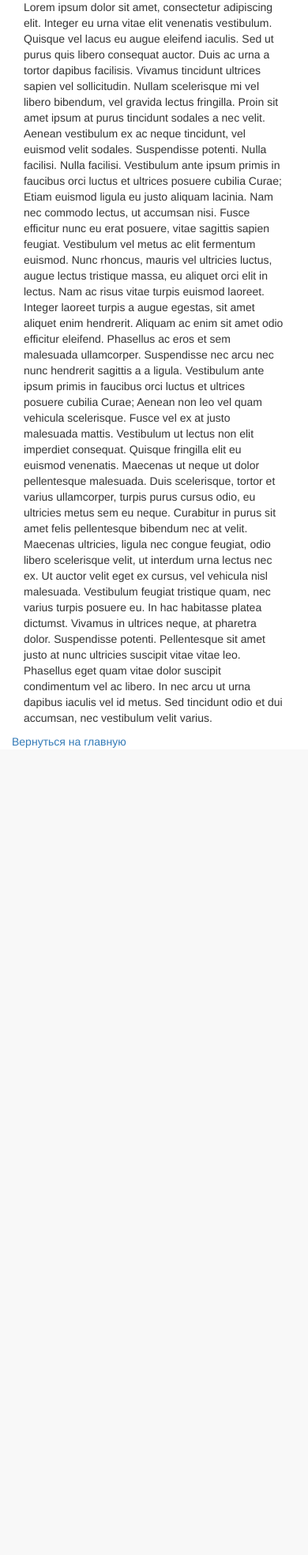
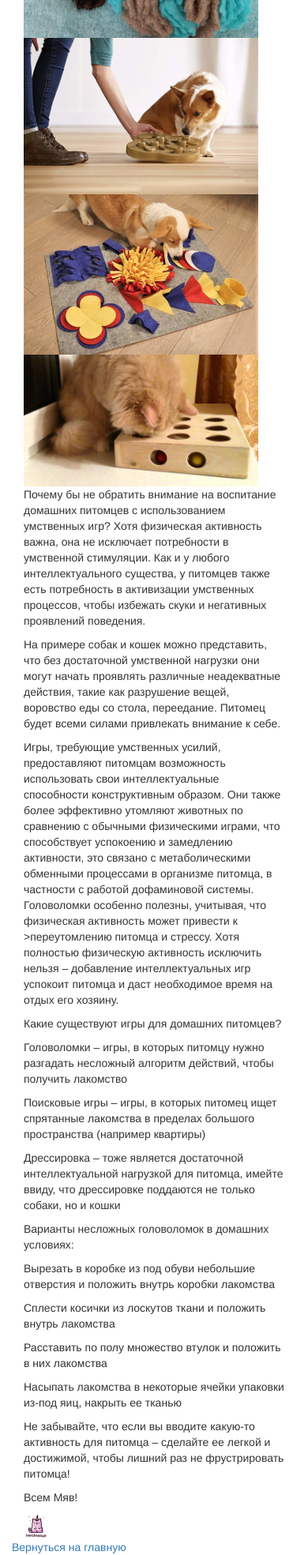
Before and after one commit to eznova/petadvicer_proto, a Flask app: page /article in a window 390 px wide. Shown: the part 460-2429 px from the top of the page at 79% size. Before the commit the page ends 1407 px from the top, so only its background shows below. Run offline with Flask 3, Linux system fonts and the light colour scheme; some libraries are stand-ins or nearby versions.

Commit message:
Переименован сайт и подключены новые изображения

```diff
--- a/templates/about.html
+++ b/templates/about.html
@@ -1,6 +1,6 @@
 {% extends 'base.html' %}
 
-{% block title %}Pet Management - About{% endblock %}
+{% block title %}me&мася - About{% endblock %}
 
 {% block content %}
     <h1>О проекте</h1>
--- a/templates/article.html
+++ b/templates/article.html
@@ -1,24 +1,36 @@
 {% extends 'base.html' %}
 
-{% block title %}Pet Management - Articles{% endblock %}
+{% block title %}me&мася - Articles{% endblock %}
 
 {% block content %}
     <h1>Советы по уходу за питомцем</h1>
     <p>Автор: Эксперт 1</p>
     <div class="container">
         <div class="row">
-            <div class="col-sm-4">
-                <img style="object-fit: cover;" width="100%" src="https://s0.rbk.ru/v6_top_pics/media/img/0/95/346898653822950.webp" alt="Article photo">
+            <div class="col-sm-3">
+                <img style="object-fit: cover;" width="90%" src="https://raw.githubusercontent.com/eznova/petadvicer_proto/main/images/pet1.jpg" alt="Article photo">
+                <img style="object-fit: cover;" width="90%" src="https://raw.githubusercontent.com/eznova/petadvicer_proto/main/images/pet2.jpg" alt="Article photo">
+                <img style="object-fit: cover;" width="90%" src="https://raw.githubusercontent.com/eznova/petadvicer_proto/main/images/pet3.jpg" alt="Article photo">
+                <img style="object-fit: cover;" width="90%" src="https://raw.githubusercontent.com/eznova/petadvicer_proto/main/images/pet4.jpg" alt="Article photo">
             </div>
-            <div class="col-sm-8">
-                <p>Lorem ipsum dolor sit amet, consectetur adipiscing elit. Integer eu urna vitae elit venenatis vestibulum. Quisque vel lacus eu augue eleifend iaculis. Sed ut purus quis libero consequat auctor. Duis ac urna a tortor dapibus facilisis. Vivamus tincidunt ultrices sapien vel sollicitudin. Nullam scelerisque mi vel libero bibendum, vel gravida lectus fringilla. Proin sit amet ipsum at purus tincidunt sodales a nec velit. Aenean vestibulum ex ac neque tincidunt, vel euismod velit sodales.
-
-                    Suspendisse potenti. Nulla facilisi. Nulla facilisi. Vestibulum ante ipsum primis in faucibus orci luctus et ultrices posuere cubilia Curae; Etiam euismod ligula eu justo aliquam lacinia. Nam nec commodo lectus, ut accumsan nisi. Fusce efficitur nunc eu erat posuere, vitae sagittis sapien feugiat. Vestibulum vel metus ac elit fermentum euismod. Nunc rhoncus, mauris vel ultricies luctus, augue lectus tristique massa, eu aliquet orci elit in lectus. Nam ac risus vitae turpis euismod laoreet. Integer laoreet turpis a augue egestas, sit amet aliquet enim hendrerit. Aliquam ac enim sit amet odio efficitur eleifend.
-
-                    Phasellus ac eros et sem malesuada ullamcorper. Suspendisse nec arcu nec nunc hendrerit sagittis a a ligula. Vestibulum ante ipsum primis in faucibus orci luctus et ultrices posuere cubilia Curae; Aenean non leo vel quam vehicula scelerisque. Fusce vel ex at justo malesuada mattis. Vestibulum ut lectus non elit imperdiet consequat. Quisque fringilla elit eu euismod venenatis. Maecenas ut neque ut dolor pellentesque malesuada. Duis scelerisque, tortor et varius ullamcorper, turpis purus cursus odio, eu ultricies metus sem eu neque.
-
-                    Curabitur in purus sit amet felis pellentesque bibendum nec at velit. Maecenas ultricies, ligula nec congue feugiat, odio libero scelerisque velit, ut interdum urna lectus nec ex. Ut auctor velit eget ex cursus, vel vehicula nisl malesuada. Vestibulum feugiat tristique quam, nec varius turpis posuere eu. In hac habitasse platea dictumst. Vivamus in ultrices neque, at pharetra dolor. Suspendisse potenti. Pellentesque sit amet justo at nunc ultricies suscipit vitae vitae leo. Phasellus eget quam vitae dolor suscipit condimentum vel ac libero. In nec arcu ut urna dapibus iaculis vel id metus. Sed tincidunt odio et dui accumsan, nec vestibulum velit varius.
-                    </p>
+            <div class="col-sm-9">
+                <p>Почему бы не обратить внимание на воспитание домашних питомцев с использованием умственных игр? Хотя физическая активность важна, она не исключает потребности в умственной стимуляции. Как и у любого интеллектуального существа, у питомцев также есть потребность в активизации умственных процессов, чтобы избежать скуки и негативных проявлений поведения.</p>
+                <p>На примере собак и кошек можно представить, что без достаточной умственной нагрузки они могут начать проявлять различные неадекватные действия, такие как разрушение вещей, воровство еды со стола, переедание.  Питомец будет всеми силами привлекать внимание к себе.</p>
+                <p>Игры, требующие умственных усилий, предоставляют питомцам возможность использовать свои интеллектуальные способности конструктивным образом. Они также более эффективно утомляют животных по сравнению с обычными физическими играми, что способствует успокоению и замедлению активности, это связано с метаболическими обменными процессами в организме питомца, в частности с работой дофаминовой системы. Головоломки особенно полезны, учитывая, что физическая активность может привести к <p</p>>переутомлению питомца и стрессу. Хотя полностью физическую активность исключить нельзя – добавление интеллектуальных игр успокоит питомца и даст необходимое время на отдых его хозяину.</p>
+                <p>Какие существуют игры для домашних питомцев?</p>
+                <p>Головоломки – игры, в которых питомцу нужно разгадать несложный алгоритм действий, чтобы получить лакомство</p>
+                <p>Поисковые игры – игры, в которых питомец ищет спрятанные лакомства в пределах большого пространства (например квартиры)</p>
+                <p>Дрессировка – тоже является достаточной интеллектуальной нагрузкой для питомца, имейте ввиду, что дрессировке поддаются не только собаки, но и кошки</p>
+                <p>Варианты несложных головоломок в домашних условиях:</p>
+                <p>Вырезать в коробке из под обуви небольшие отверстия и положить внутрь коробки лакомства</p>
+                <p>Сплести косички из лоскутов ткани и положить внутрь лакомства</p>
+                <p>Расставить по полу множество втулок и положить в них лакомства</p>
+                <p>Насыпать лакомства в некоторые ячейки упаковки из-под яиц, накрыть ее тканью</p>
+                <p></p>
+                <p>Не забывайте, что если вы вводите какую-то активность для питомца – сделайте ее легкой и достижимой, чтобы лишний раз не фрустрировать питомца! </p>
+                <p></p>
+                <p>Всем Мяв!</p>
+                <img style="object-fit: cover;" width="10%" src="https://raw.githubusercontent.com/eznova/petadvicer_proto/main/images/logo.png" alt="Article photo">
             </div>
         </div>
     </div>
--- a/templates/base.html
+++ b/templates/base.html
@@ -13,7 +13,7 @@
             <!-- Логотип и название сайта -->
             <div class="navbar-header">
                 <a class="navbar-brand" href="{{ url_for('index') }}">
-                    <img alt="Logo" src="https://ecodrug117.ucoz.ru/_si/0/14259037.jpg" width="30" height="30" class="d-inline-block align-top">
+                    <img alt="Logo" src="https://raw.githubusercontent.com/eznova/petadvicer_proto/main/images/logo.png" width="30" height="30" class="d-inline-block align-top">
                 </a>
                 <a class="navbar-brand" href="{{ url_for('index') }}">me&мася</a>
             </div>
--- a/templates/index.html
+++ b/templates/index.html
@@ -1,6 +1,6 @@
 {% extends 'base.html' %}
 
-{% block title %}Pet Management - Home{% endblock %}
+{% block title %}me&мася - Home{% endblock %}
 
 {% block content %}
     <h1>Главная страница</h1>
--- a/templates/service.html
+++ b/templates/service.html
@@ -1,6 +1,6 @@
 {% extends 'base.html' %}
 
-{% block title %}Pet Management - Pet Profile Controller{% endblock %}
+{% block title %}me&мася - Pet Profile Controller{% endblock %}
 
 {% block content %}
     <h1>Личный кабинет питомца</h1>
```
Also changed, not shown: docs/MONGO.md (+1 -1 lines), templates/pet_profile.html (+8 -7 lines).
